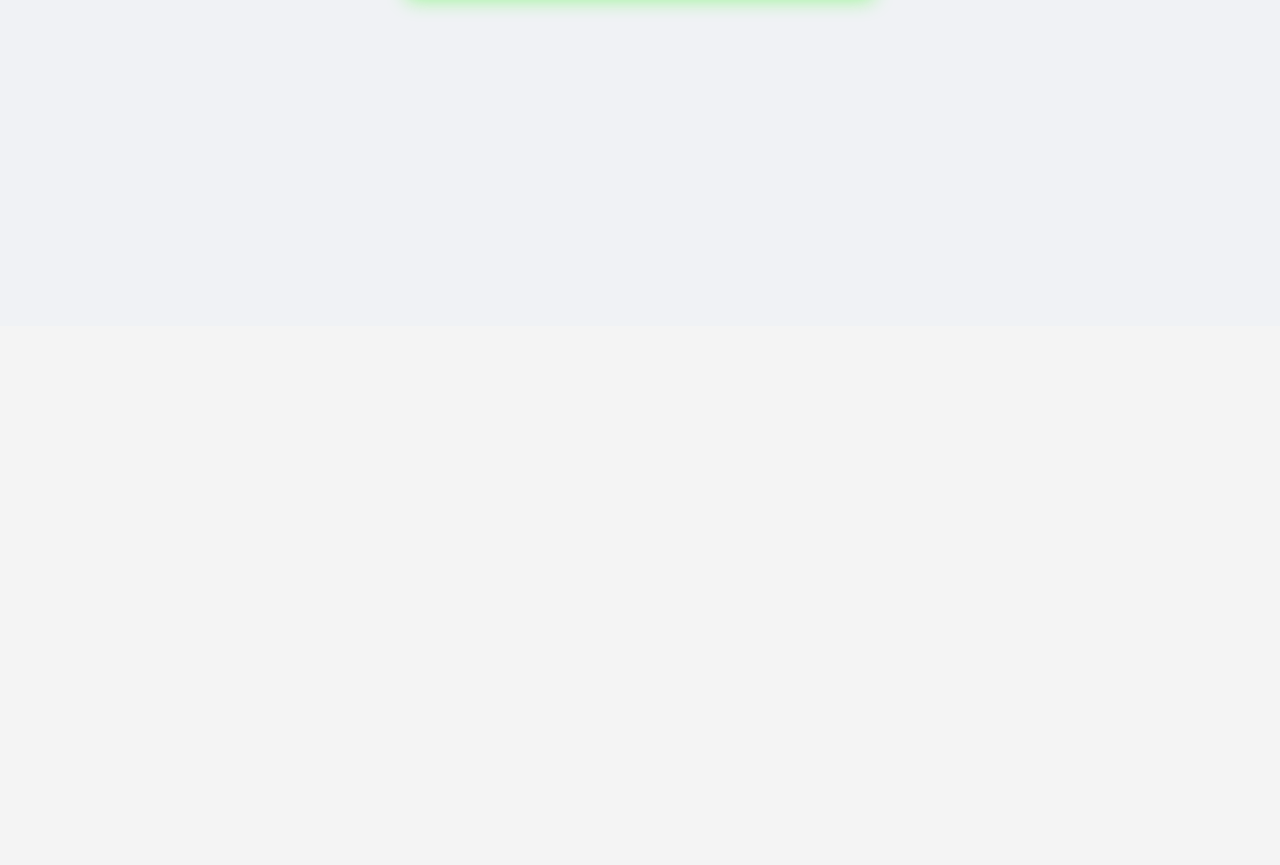
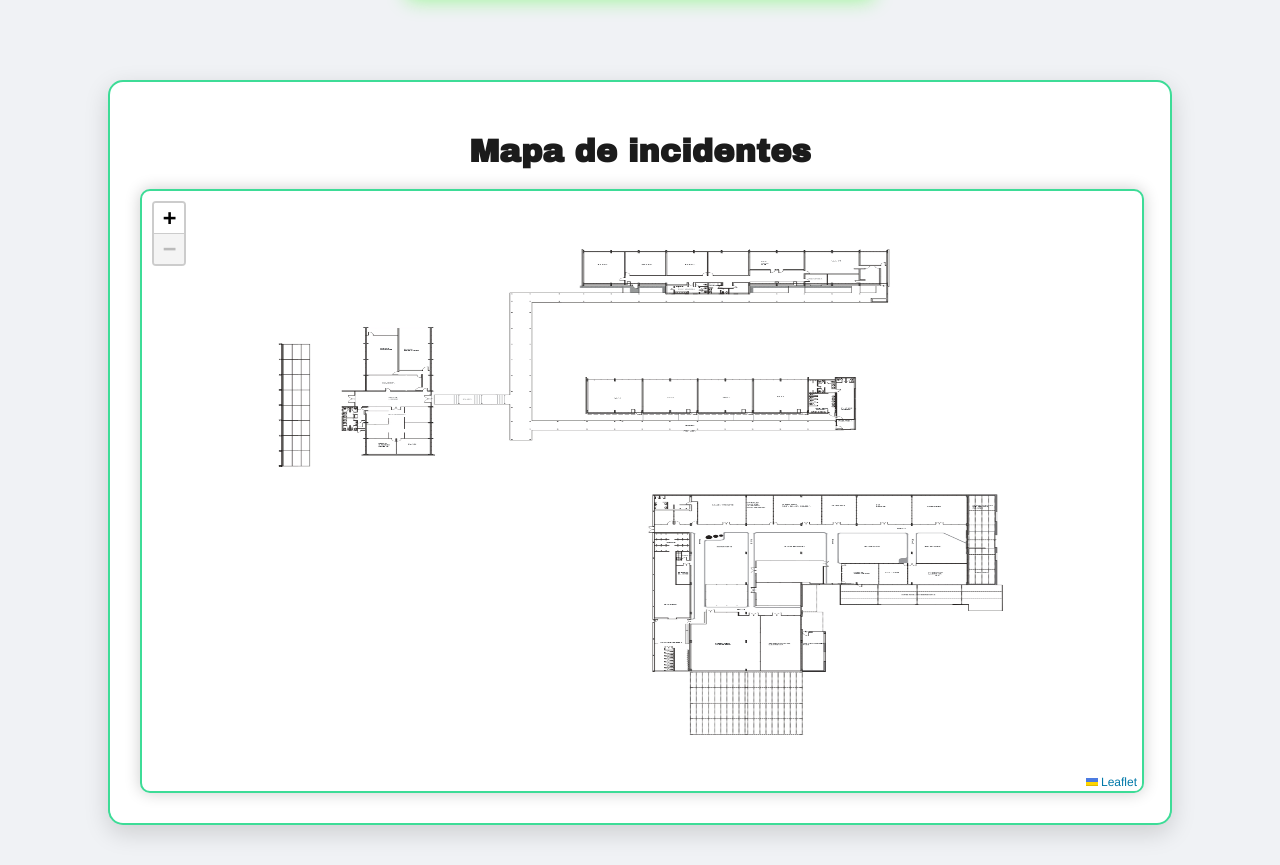
Before and after one commit to vicente-AR81/Higiene-y-seguridad, a Flask app: page /index in a window 1280 px wide. Shown: the part 474-1339 px from the top of the page. Before the commit the page ends 487 px from the top, so only its background shows below. Run offline with Flask 3, Linux system fonts and the light colour scheme; the visitor is signed in with stand-in values (Sample User, id 1); data that the repository does not hold is empty.

Commit message:
integrado todo en el index

```diff
--- a/app/app.py
+++ b/app/app.py
@@ -77,7 +77,21 @@ def registro_post():
 def index():
     if 'usuario' in session:
         incidentes = Incidente.query.all()
-        return render_template('index.html', usuario=session['usuario'], incidentes=incidentes)
+
+        incidentes_json = []
+        for inc in incidentes:
+            incidentes_json.append({
+                "descripcion": inc.descripcion,
+                "sector": inc.sector,
+                "nombre": inc.nombre,
+                "apellido": inc.apellido,
+                "mail": inc.mail,
+                "fecha": inc.fecha.strftime("%Y-%m-%d %H:%M"),
+                "x": inc.x or 100,   # fallback
+                "y": inc.y or 100    # fallback
+            })
+
+        return render_template('index.html', usuario=session['usuario'], incidentes=incidentes, incidentes_json=json.dumps(incidentes_json))
     else:
         return redirect(url_for('login'))
 
--- a/app/static/index.css
+++ b/app/static/index.css
@@ -156,3 +156,45 @@ tbody tr:hover {
     background-color: #333;
     transition: 0.3s;
 }
+
+/* Mapa */
+.contenido {
+  display: flex;
+  justify-content: center;
+}
+
+.card-map {
+   background-color: #fff;
+  border: 2px solid #3ddc97;
+  border-radius: 15px;
+  padding: 30px;
+  max-width: 1000px;
+  width: 100%;
+  box-shadow: 0 8px 25px rgba(0,0,0,0.15);
+  animation: fadeIn 1s ease forwards;
+}
+
+.card-map h1 {
+  margin-bottom: 20px;
+  text-transform: lowercase;
+}
+
+.card-map h1::first-letter {
+  text-transform: uppercase;
+}
+
+/* Mapa */
+#map {
+  width: 100%;
+  height: 600px; /* un poquito más alto */
+  border: 2px solid #3ddc97;
+  border-radius: 10px;
+  box-shadow: 0 0 16px rgba(0,0,0,0.2);
+  background: #fff;
+}
+
+/* Animaciones */
+@keyframes fadeIn {
+  from { opacity: 0; transform: translateY(20px); }
+  to { opacity: 1; transform: translateY(0); }
+}
--- a/app/templates/form.html
+++ b/app/templates/form.html
@@ -45,7 +45,6 @@
       if (marker) map.removeLayer(marker);
       marker = L.marker(e.latlng).addTo(map);
 
-      // Guardar coordenadas
       document.getElementById('x').value = Math.round(e.latlng.lng);
       document.getElementById('y').value = Math.round(e.latlng.lat);
       document.getElementById('sector').value = "Seleccionado en mapa";
--- a/app/templates/index.html
+++ b/app/templates/index.html
@@ -2,6 +2,10 @@
 <html lang="es">
 <head>
     <meta charset="UTF-8" />
+    <!-- Leaflet -->
+    <link rel="stylesheet" href="https://unpkg.com/leaflet/dist/leaflet.css"/>
+    <script src="https://unpkg.com/leaflet/dist/leaflet.js"></script>
+
     <title>Inicio</title>
     <link rel="stylesheet" href="../static/index.css">
 </head>
@@ -57,6 +61,44 @@
                 </tbody>
             </table>
         </section>
+        </main>
+
+    <main class="contenido">
+        <div class="card-map">
+            <h1>Mapa de Incidentes</h1>
+            <div id="map"></div>
+        </div>
     </main>
+
+  <script>
+    // Inicializamos el mapa
+    var map = L.map('map', {
+        crs: L.CRS.Simple,
+        minZoom: -1
+    });
+
+    // Cargar imagen del plano
+    var bounds = [[0,0], [1000,1500]];
+    L.imageOverlay("{{ url_for('static', filename='img/Plano.jpg') }}", bounds).addTo(map);
+    map.fitBounds(bounds);
+
+    // Incidentes desde Flask
+    var incidentes = {{ incidentes_json | safe }};
+
+    // Mostrar marcadores
+    incidentes.forEach(function(incidente) {
+      var marker = L.marker([incidente.y, incidente.x]).addTo(map);
+      marker.bindPopup(
+        "<b>Sector:</b> " + incidente.sector + "<br>" +
+        "<b>Descripción:</b> " + incidente.descripcion + "<br>" +
+        "<b>Usuario:</b> " + incidente.nombre + " " + incidente.apellido + "<br>" +
+        "<b>Fecha:</b> " + incidente.fecha
+      );
+    });
+
+    // Forzar el redimensionamiento del mapa al cargar
+    setTimeout(() => map.invalidateSize(), 100);
+  </script>
+
 </body>
 </html>
```
